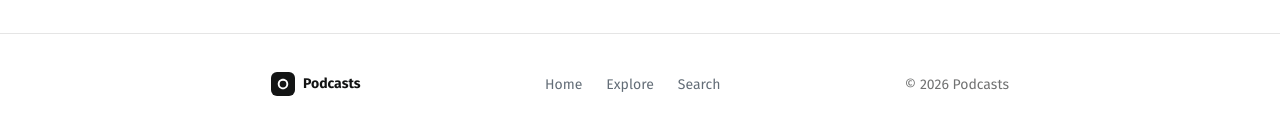
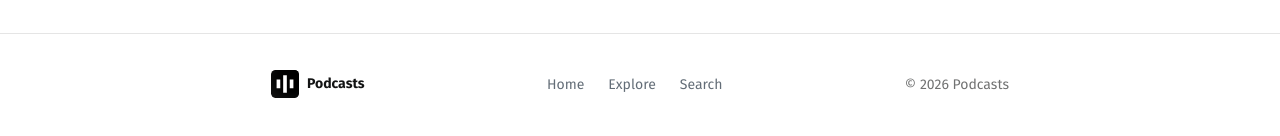
Before and after one commit to faisal7008/podcasts-app-v2, a Next.js app in the folder frontend/: page /search in a window 1280 px wide. Shown: the part 666-802 px from the top of the page. Built offline with nearby package versions, Linux system fonts and the light colour scheme.

Commit message:
Refactor UI components and add queue reordering
- Wrap PlayingPage with Suspense to handle async operations
- Replace footer inline SVG with external image asset
- Fix header favicon theme display by swapping light/dark variants
- Add reorderQueue method to player context for queue management

```diff
--- a/frontend/app/playing/page.tsx
+++ b/frontend/app/playing/page.tsx
@@ -1,6 +1,6 @@
 "use client";
 
-import { useEffect } from "react";
+import { useEffect, Suspense } from "react";
 import { useSearchParams } from "next/navigation";
 import { Header } from "@/components/header";
 import { EpisodeHead } from "@/components/episode-head";
@@ -109,5 +109,9 @@ function PlayingPageContent() {
 }
 
 export default function PlayingPage() {
-  return <PlayingPageContent />;
+  return (
+    <Suspense>
+      <PlayingPageContent />
+    </Suspense>
+  );
 }
--- a/frontend/components/footer.tsx
+++ b/frontend/components/footer.tsx
@@ -9,20 +9,7 @@ export function Footer() {
       <div className="mx-auto flex h-[100px] max-w-[1440px] items-center justify-between px-4 md:px-[180px] lg:px-[271px]">
         {/* Left — branding */}
         <div className="flex items-center gap-2">
-          <div className="flex h-6 w-6 items-center justify-center rounded-[6px] bg-surface-dark">
-            <svg
-              width="12"
-              height="12"
-              viewBox="0 0 16 16"
-              fill="none"
-              aria-hidden="true"
-            >
-              <path
-                d="M8 1C4.134 1 1 4.134 1 8s3.134 7 7 7 7-3.134 7-7-3.134-7-7-7zm0 2.5a4.5 4.5 0 014.5 4.5A4.5 4.5 0 018 12.5 4.5 4.5 0 013.5 8 4.5 4.5 0 018 3.5z"
-                fill="white"
-              />
-            </svg>
-          </div>
+          <img src="/mobile-icon.svg" alt="Podcasts Logo" className="h-7 w-7" />
           <span className="text-sm font-bold text-text-dark">Podcasts</span>
         </div>
 
--- a/frontend/components/header.tsx
+++ b/frontend/components/header.tsx
@@ -100,8 +100,8 @@ export function Header({
               className="flex items-center gap-3"
               aria-label="Podcasts home"
             >
-              <img src="/favicon-light.svg" alt="Podcasts Logo" className="h-7 w-7 dark:hidden" />
-              <img src="/favicon-dark.svg" alt="Podcasts Logo" className="h-7 w-7 hidden dark:block" />
+              <img src="/favicon-dark.svg" alt="Podcasts Logo" className="h-7 w-7 dark:hidden" />
+              <img src="/favicon-light.svg" alt="Podcasts Logo" className="h-7 w-7 hidden dark:block" />
               <span className="text-heading text-text-dark font-bold text-xl tracking-tight flex items-center h-8">Podcasts</span>
             </Link>
           )}
--- a/frontend/components/player/player-provider.tsx
+++ b/frontend/components/player/player-provider.tsx
@@ -23,6 +23,7 @@ interface PlayerContextValue extends PlayerState {
   addToQueue: (episode: Episode) => void;
   removeFromQueue: (episodeId: string) => void;
   clearQueue: () => void;
+  reorderQueue: (newQueue: QueueItem[]) => void;
   playNext: () => void;
   openPlayer: () => void;
   closePlayer: () => void;
```
